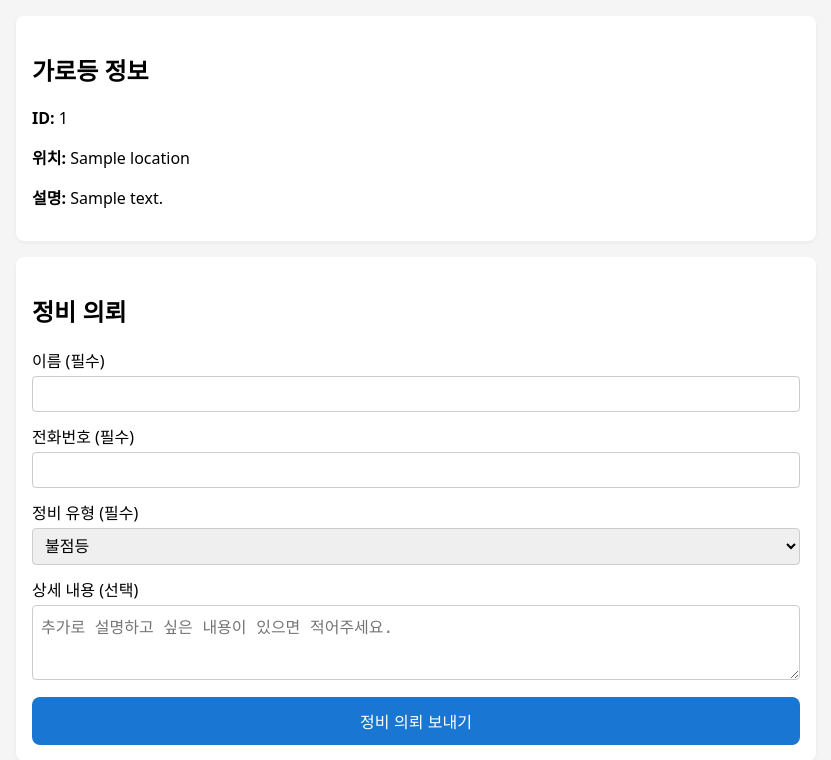
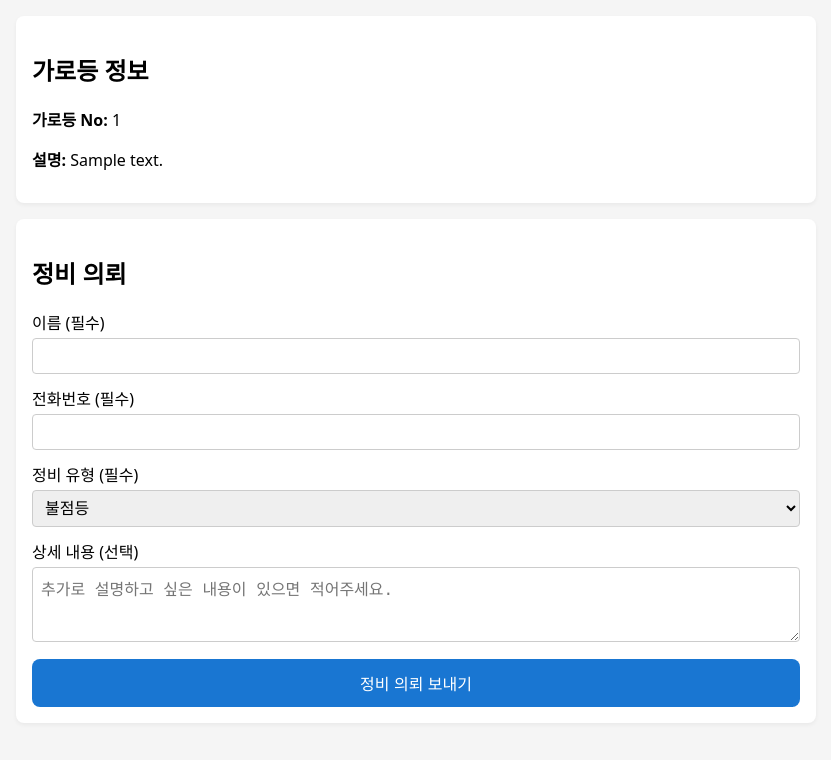
Before and after one commit to hongkiryong-ux/streetlamp_qr, a FastAPI app: template templates/lamp_detail.html in a window 1280 px wide. Shown: the part 121-881 px from the top of the page, without its empty margins (224-1055 px from the left). Run offline with FastAPI, Linux system fonts and the light colour scheme; the template is opened without the code that fills it: most values are stand-ins (such as "Sample title", 1, 10 or a date in 2020).

Commit message:
Rename lamp labels to 가로등 No, remove location and 접수 ID column

```diff
--- a/main.py
+++ b/main.py
@@ -215,7 +215,7 @@ def _admin_requests_select(
             )
         )
 
-    # 통합 검색(q): 이름·전화·내용·가로등ID 문자열에 OR
+    # 통합 검색(q): 이름·전화·내용·가로등 번호 문자열에 OR
     if q_strip:
         pattern = f"%{q_strip.lower()}%"
         stmt = stmt.where(
@@ -322,7 +322,6 @@ async def create_request(
     # 템플릿에는 ORM 객체를 넘기지 않음: 응답 렌더 시점에 DB 세션이 닫히면
     # Jinja가 lamp 필드 접근 시 lazy-load → MissingGreenlet(500) 발생할 수 있음
     lamp_id_val = lamp.id
-    lamp_location_val = lamp.location
 
     new_req = MaintenanceRequest(
         lamp_id=lamp_id,
@@ -337,7 +336,7 @@ async def create_request(
     return templates.TemplateResponse(
         request,
         "request_submitted.html",
-        {"lamp_id": lamp_id_val, "lamp_location": lamp_location_val},
+        {"lamp_id": lamp_id_val},
     )
 
 
@@ -762,8 +761,8 @@ async def admin_requests_export(
 
     ws.append(
         [
-            "접수ID",
-            "가로등ID",
+            "접수번호",
+            "가로등 No",
             "접수일시(KST)",
             "이름",
             "전화번호",
--- a/reporting.py
+++ b/reporting.py
@@ -49,8 +49,8 @@ def build_xlsx_bytes(rows: list[MaintenanceRequest]) -> tuple[bytes, str]:
     ws.title = "48h"
     ws.append(
         [
-            "접수ID",
-            "가로등ID",
+            "접수번호",
+            "가로등 No",
             "접수일시(KST)",
             "이름",
             "전화번호",
--- a/templates/lamp_detail.html
+++ b/templates/lamp_detail.html
@@ -3,8 +3,7 @@
 {% block content %}
 <section class="card">
   <h2>가로등 정보</h2>
-  <p><strong>ID:</strong> {{ lamp.id }}</p>
-  <p><strong>위치:</strong> {{ lamp.location }}</p>
+  <p><strong>가로등 No:</strong> {{ lamp.id }}</p>
   {% if lamp.description %}
     <p><strong>설명:</strong> {{ lamp.description }}</p>
   {% endif %}
--- a/templates/request_submitted.html
+++ b/templates/request_submitted.html
@@ -3,7 +3,7 @@
 {% block content %}
 <section class="card">
   <h2>정비 의뢰가 접수되었습니다.</h2>
-  <p>가로등 ID: {{ lamp_id }} ({{ lamp_location }})</p>
+  <p>가로등 No: {{ lamp_id }}</p>
   <p>빠른 시일 내에 처리하겠습니다. 감사합니다.</p>
 </section>
 {% endblock %}
```
Also changed, not shown: templates/admin_requests.html (+3 -5 lines).
